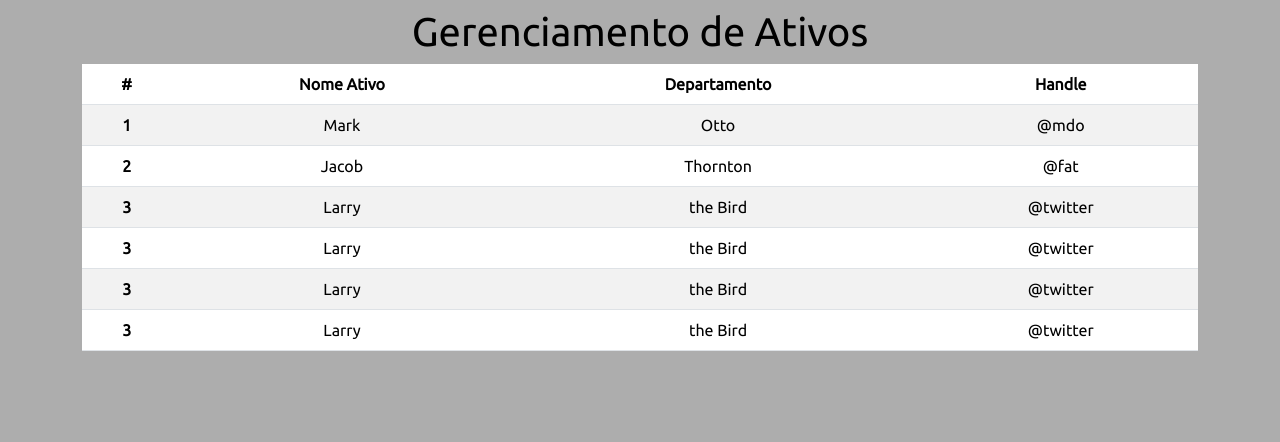
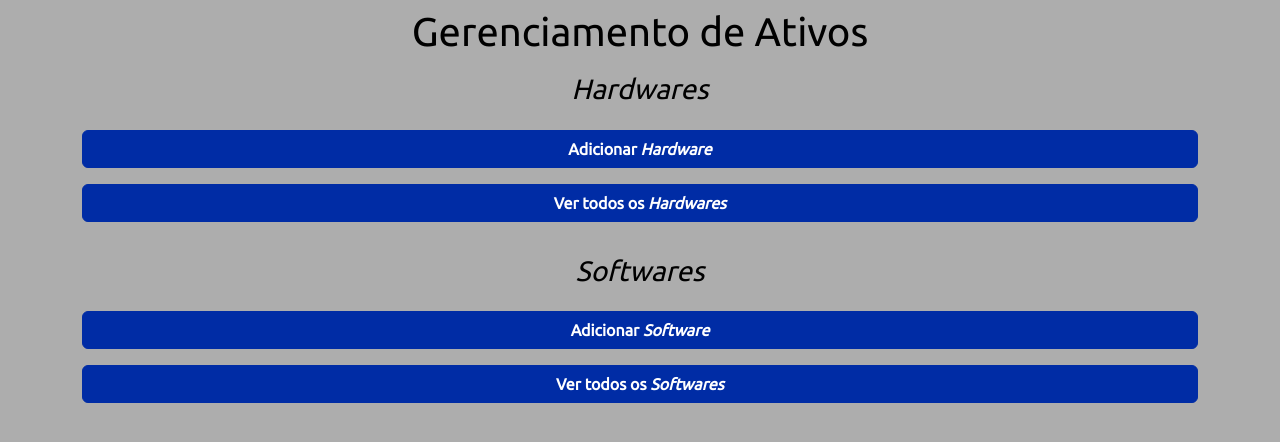
Before and after one commit to FelipeDH9/crud-pi, a Flask app: page / in a window 1280 px wide. Shown: the part 76-518 px from the top of the page. Run offline with Flask 3, Linux system fonts and the light colour scheme; some libraries are stand-ins or nearby versions.

Commit message:
finalização do index, com botões

```diff
--- a/static/styles.css
+++ b/static/styles.css
@@ -49,6 +49,11 @@
   label {
     padding-bottom: 5px;
   }
+
+.grid {
+  display: grid;
+  justify-items: center;
+}
 
   /* center all elements in the middle of the page */
   main {
--- a/templates/index.html
+++ b/templates/index.html
@@ -5,7 +5,7 @@
 {% for category, message in get_flashed_messages(with_categories=true) %}
 
 <div
-  class="alert alert-{{ category }} alert-dismissible fade show"
+  class="btn btn-primaryalert alert-{{ category }} alert-dismissible fade show"
   role="alert"
 >
   {{ message }}
@@ -18,54 +18,16 @@
 
 <h1 class="text-center">Gerenciamento de Ativos</h1>
 
-<table class="table table-striped">
-    <thead>
-      <tr>
-        <th scope="col">#</th>
-        <th scope="col">Nome Ativo</th>
-        <th scope="col">Departamento</th>
-        <th scope="col">Handle</th>
-      </tr>
-    </thead>
-    <tbody>
-      <tr>
-        <th scope="row">1</th>
-        <td>Mark</td>
-        <td>Otto</td>
-        <td>@mdo</td>
-      </tr>
-      <tr>
-        <th scope="row">2</th>
-        <td>Jacob</td>
-        <td>Thornton</td>
-        <td>@fat</td>
-      </tr>
-      <tr>
-        <th scope="row">3</th>
-        <td>Larry</td>
-        <td>the Bird</td>
-        <td>@twitter</td>
-      </tr>
-      <tr>
-        <th scope="row">3</th>
-        <td>Larry</td>
-        <td>the Bird</td>
-        <td>@twitter</td>
-      </tr>
-      <tr>
-        <th scope="row">3</th>
-        <td>Larry</td>
-        <td>the Bird</td>
-        <td>@twitter</td>
-      </tr>
-      <tr>
-        <th scope="row">3</th>
-        <td>Larry</td>
-        <td>the Bird</td>
-        <td>@twitter</td>
-      </tr>
-    </tbody>
-  </table>
+<div class="grid">
+  <h3 class="text-center"><i>Hardwares</i></h3>
+  <a class="btn btn-primary" href="/add_hardware">Adicionar <i>Hardware</i></a>
+  <a class="btn btn-primary" href="/all_hardwares">Ver todos os <i>Hardwares</i></a>
+  <br>
+
+  <h3 class="text-center"><i>Softwares</i></h3>
+  <a class="btn btn-primary" href="/add_software">Adicionar <i>Software</i></a>
+  <a class="btn btn-primary" href="/all_softwares">Ver todos os <i>Softwares</i></a>
+</div>
 
 
 
```
